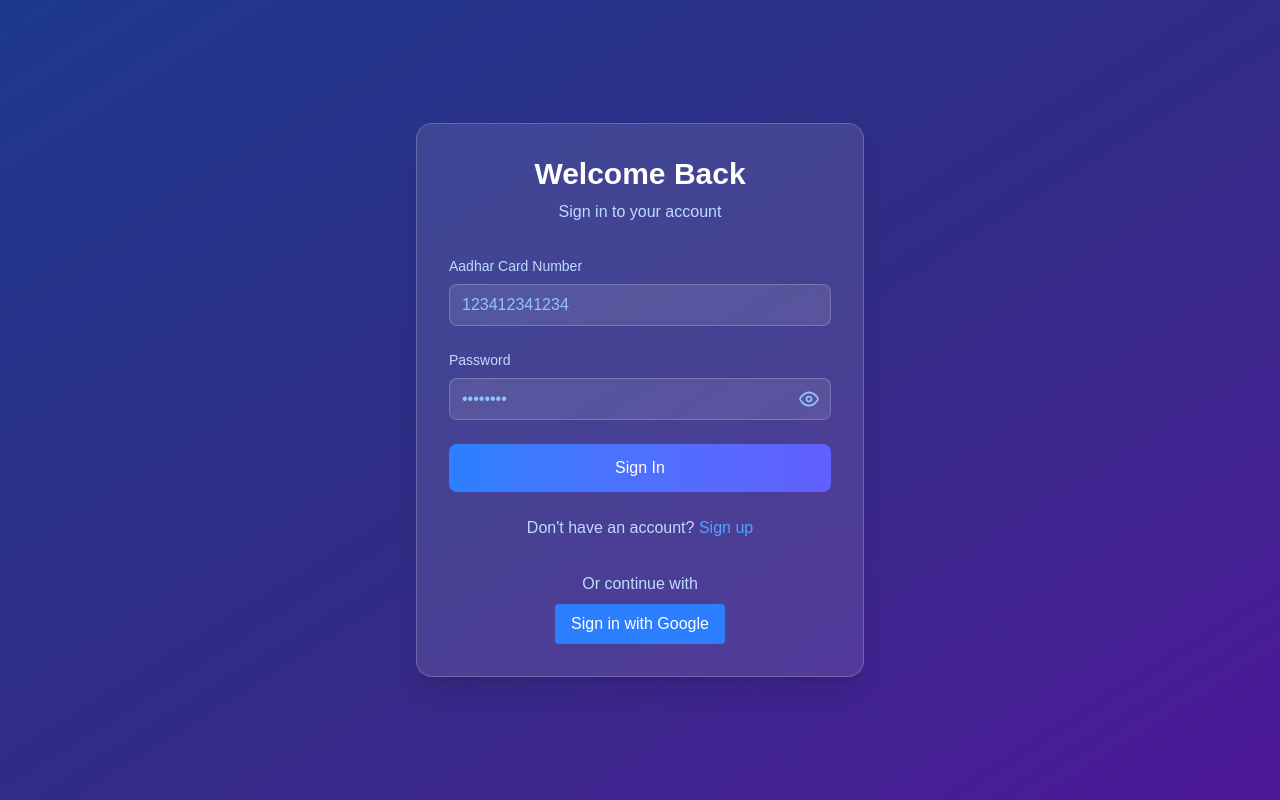
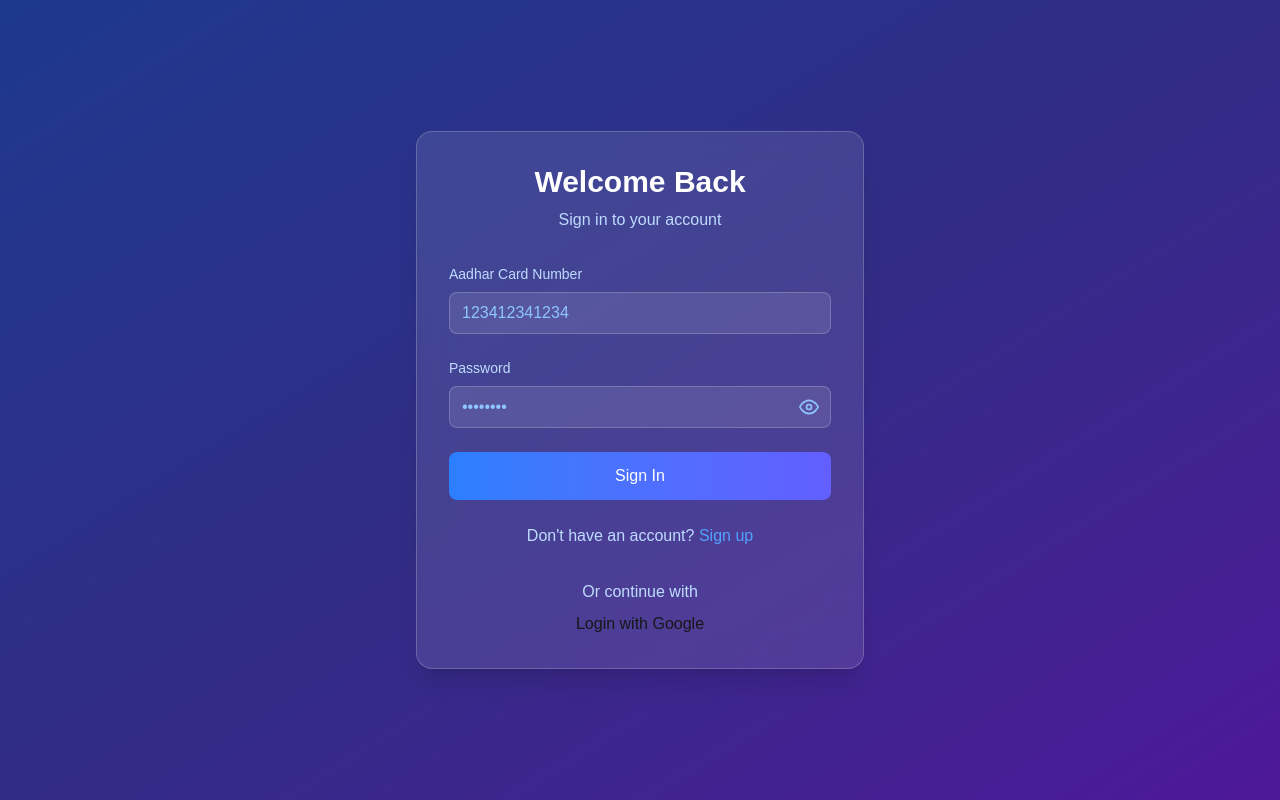
Before and after one commit to ahsanraza0786/Voting_app, a Next.js app in the folder frontend/vote/: page /login in a window 1280 px wide. Built offline with nearby package versions, Linux system fonts and the light colour scheme; no server answers.

Commit message:
updat the login page and provider , googel button page

```diff
--- a/frontend/vote/src/app/login/page.jsx
+++ b/frontend/vote/src/app/login/page.jsx
@@ -6,6 +6,7 @@ import { FiMail, FiLock, FiEye, FiEyeOff, FiAlertCircle, FiLoader } from "react-
 import Link from "next/link";
 import dynamic from "next/dynamic";
 import GoogleProviderWrapper from "@/app/providers/googleProvider";
+import { useRouter } from "next/navigation"; // <-- added
 
 const GoogleLoginButton = dynamic(
   () => import("@/components/GoogleLoginButton"),
@@ -13,6 +14,7 @@ const GoogleLoginButton = dynamic(
 );
 
 export default function Login() {
+  const router = useRouter(); // <-- added
   const [formData, setFormData] = useState({ aadharCardNumber: "", password: "" });
   const [showPassword, setShowPassword] = useState(false);
   const [loading, setLoading] = useState(false);
@@ -40,6 +42,7 @@ export default function Login() {
 
       localStorage.setItem("token", data.token);
       alert("Logged in successfully!");
+      router.push("/dashboard"); // redirect after login
     } catch (err) {
       setError(err.message || "Invalid credentials");
     } finally {
@@ -49,8 +52,14 @@ export default function Login() {
 
   const handleGoogleSuccess = (credentialResponse) => {
     console.log("Google Credential:", credentialResponse);
+
+    // Save token in localStorage
+    localStorage.setItem("token", credentialResponse.credential);
+
     setGoogleUser(credentialResponse);
-    alert("Google login successful! Check console for details.");
+
+    // Redirect to dashboard
+    router.push("/dashboard");
   };
 
   const handleGoogleError = () => {
--- a/frontend/vote/src/app/providers/googleProvider.jsx
+++ b/frontend/vote/src/app/providers/googleProvider.jsx
@@ -1,13 +1,14 @@
+// src/app/providers/googleProvider.jsx
 "use client";
 
-import { GoogleOAuthProvider } from '@react-oauth/google';
+import { GoogleOAuthProvider } from "@react-oauth/google";
 
-const clientId = process.env.NEXT_PUBLIC_GOOGLE_CLIENT_ID;
-
-export default function GoogleProvider({ children }) {
+const GoogleProvider = ({ children }) => {
   return (
-    <GoogleOAuthProvider clientId={clientId}>
+    <GoogleOAuthProvider clientId={process.env.NEXT_PUBLIC_GOOGLE_CLIENT_ID}>
       {children}
     </GoogleOAuthProvider>
   );
-}
+};
+
+export default GoogleProvider;
--- a/frontend/vote/src/components/GoogleLoginButton.jsx
+++ b/frontend/vote/src/components/GoogleLoginButton.jsx
@@ -1,147 +1,28 @@
-// "use client";
-
-// import { useRouter } from "next/navigation";
-
-// export default function GoogleLoginButton() {
-//   const router = useRouter();
-//   const base = process.env.NEXT_PUBLIC_API_BASE;
-
-//   const handleSuccess = async (credentialResponse) => {
-//     const token = credentialResponse.credential;
-
-//     try {
-//       const res = await fetch(`${base}/auth/google`, {
-//         method: "POST",
-//         headers: { "Content-Type": "application/json" },
-//         body: JSON.stringify({ token }),
-//       });
-
-//       const data = await res.json();
-//       if (!res.ok) throw new Error(data.message || "Google login failed");
-
-//       // Save JWT token
-//       localStorage.setItem("token", data.token);
-
-//       // Optional: Save user role if your backend returns it
-//       const role = data.user?.role;
-//       if (role) localStorage.setItem("role", role);
-
-//       // Navigate based on role
-//       if (role === "admin") {
-//         router.push("/election-management");
-//       } else {
-//         router.push("/voting-booth");
-//       }
-//     } catch (err) {
-//       console.error("Google login error:", err);
-//       alert("Google login failed. Try again.");
-//     }
-//   };
-
-//   return (
-//     <div className="flex justify-center">
-//       <GoogleLogin
-//         onSuccess={handleSuccess}
-//         onError={() => console.log("Google login failed")}
-//       />
-//     </div>
-//   );
-// }
-
-
-// "use client";
-
-// import { useRouter } from "next/navigation";
-// import { GoogleLogin } from "@react-oauth/google";
-// import { useCallback } from "react";
-
-// export default function GoogleLoginButton() {
-//   const router = useRouter();
-//   const base = process.env.NEXT_PUBLIC_API_BASE;
-
-//   const handleSuccess = useCallback(async (credentialResponse) => {
-//     const token = credentialResponse.credential;
-
-//     try {
-//       const res = await fetch(`${base}/auth/google`, {
-//         method: "POST",
-//         headers: { "Content-Type": "application/json" },
-//         body: JSON.stringify({ token }),
-//       });
-
-//       const data = await res.json();
-//       if (!res.ok) throw new Error(data.message || "Google login failed");
-
-//       // Save JWT token and user data
-//       localStorage.setItem("token", data.token);
-//       localStorage.setItem("user", JSON.stringify(data.user));
-
-//       // Optional: Save user role if your backend returns it
-//       const role = data.user?.role;
-//       if (role) localStorage.setItem("role", role);
-
-//       // Navigate based on role
-//       if (role === "admin") {
-//         router.push("/election-management");
-//       } else {
-//         router.push("/voting-booth");
-//       }
-//     } catch (err) {
-//       console.error("Google login error:", err);
-//       alert(err.message || "Google login failed. Try again.");
-//     }
-//   }, [base, router]);
-
-//   const handleError = useCallback(() => {
-//     console.log("Google login failed");
-//     alert("Google login failed. Please try again.");
-//   }, []);
-
-//   return (
-//     <div className="flex justify-center">
-//       <GoogleLogin
-//         onSuccess={handleSuccess}
-//         onError={handleError}
-//         useOneTap
-//         theme="filled_blue"
-//         size="large"
-//         text="continue_with"
-//         shape="rectangular"
-//         width="300"
-//       />
-//     </div>
-//   );
-// }"use client";
-// GoogleLoginButton.jsx
-
-
-
+// src/app/login/GoogleLoginButton.jsx
 "use client";
 
 import { useGoogleLogin } from "@react-oauth/google";
-import jwtDecode from "jwt-decode";
+import jwt_decode from "jwt-decode";
+import { useRouter } from "next/navigation";
 
 export default function GoogleLoginButton() {
+  const router = useRouter();
+
   const login = useGoogleLogin({
     onSuccess: (tokenResponse) => {
-      // Decode JWT to get user info
-      const user = jwtDecode(tokenResponse.credential);
+      const user = jwt_decode(tokenResponse.credential);
       console.log("Google User Info:", user);
 
-      // You can send this token to your backend for authentication
-      // Example: fetch("/api/google-login", { method: "POST", body: JSON.stringify({ token: tokenResponse.credential }) });
+      // Save user info in your state or backend here
+      // Then redirect:
+      router.push("/dashboard"); // redirect user after login
     },
-    onError: () => {
-      console.log("Login Failed");
-    },
+    onError: (error) => console.log("Login Failed:", error),
   });
 
   return (
-    <button
-      onClick={() => login()}
-      className="px-4 py-2 bg-blue-500 text-white rounded hover:bg-blue-600 transition"
-    >
-      Sign in with Google
+    <button onClick={() => login()} className="btn-google">
+      Login with Google
     </button>
   );
 }
```
